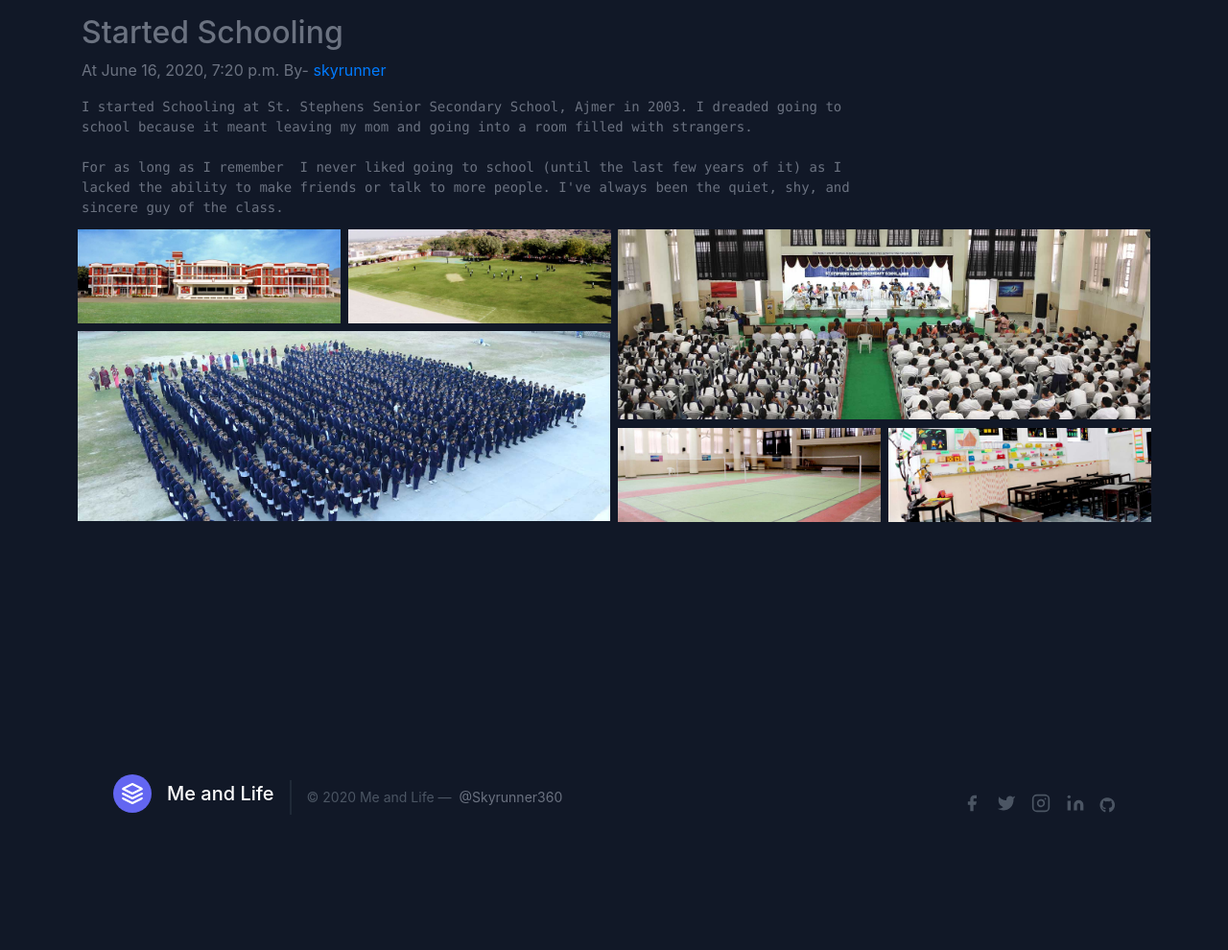
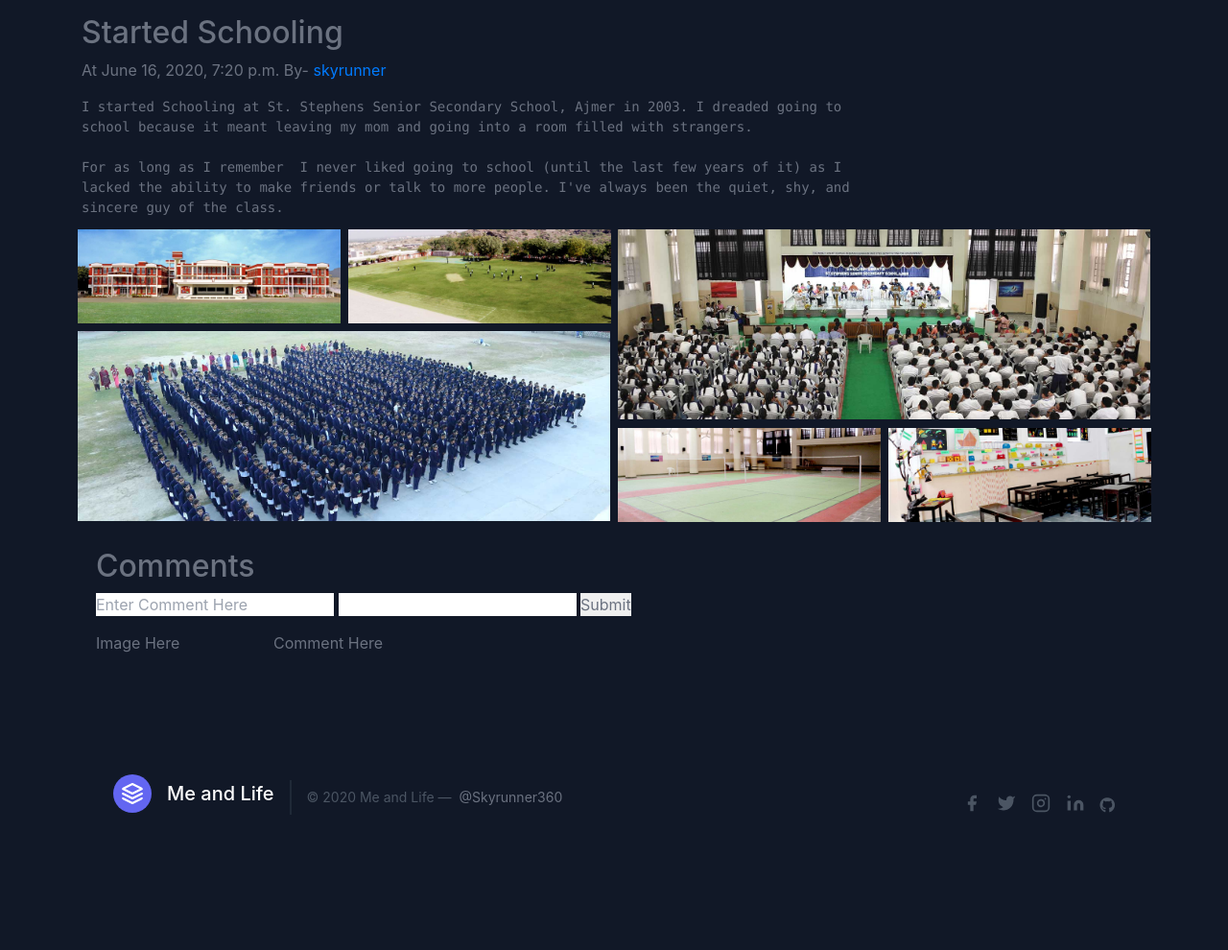
Before and after one commit to skyrunner360/django_blog, a Django app: a page that uses mendlife/templates/blog/blogPost.html in a window 1280 px wide. Shown: the part 93-1083 px from the top of the page at 96% size. Before the commit the page ends 942 px from the top, so only its background shows below. Run offline with Django 3.2, Linux system fonts and the light colour scheme; data comes from the database, SQL or seed files in the repository; both versions use the stored data as it was after the commit; some libraries are stand-ins or nearby versions.

Commit message:
working on comments functionality

```diff
--- a/mendlife/blog/admin.py
+++ b/mendlife/blog/admin.py
@@ -1,5 +1,4 @@
 from django.contrib import admin
-from blog.models import Post,Tech
+from blog.models import Post,Tech, BlogComment
 # Register your models here.
-admin.site.register(Post)
-admin.site.register(Tech)
+admin.site.register((Post, Tech, BlogComment))
--- a/mendlife/blog/models.py
+++ b/mendlife/blog/models.py
@@ -1,4 +1,6 @@
 from django.db import models
+from django.contrib.auth.models import User
+from django.utils.timezone import now
 
 # Create your models here.
 #Creating a Posts Class for writing posts
@@ -31,3 +33,14 @@ class Tech(models.Model):
 
     def __str__(self):
         return self.title + ' by ' + self.author
+
+class BlogComment(models.Model):
+    sno = models.AutoField(primary_key = True)
+    comment = models.TextField()
+    user = models.ForeignKey(User, on_delete=models.CASCADE)
+    post = models.ForeignKey(Post, on_delete=models.CASCADE)
+    parent = models.ForeignKey('self', on_delete=models.CASCADE, null=True)
+    timestamp = models.DateTimeField(default=now)
+
+    def __str__(self):
+        return self.comment[0:13] + " ... " + "by " + self.user.username
--- a/mendlife/blog/urls.py
+++ b/mendlife/blog/urls.py
@@ -3,6 +3,8 @@ from django.urls import path, include
 from .import views
 
 urlpatterns = [
+    #API to post a comment
+    path('postComment', views.postComment, name="postComment"),
     path('', views.blogHome, name="bloghome"),
     # The below line tells django to redirect to any random string appended in the address as str:slug.
     path('<str:slug>', views.blogPost, name="blogPost"),
--- a/mendlife/blog/views.py
+++ b/mendlife/blog/views.py
@@ -1,5 +1,6 @@
-from django.shortcuts import render, HttpResponse
-from blog.models import Post,Tech
+from django.shortcuts import render, HttpResponse, redirect
+from blog.models import Post,Tech, BlogComment
+from django.contrib import messages
 
 # Create your views here.
 def blogHome(request):
@@ -12,7 +13,20 @@ def blogHome(request):
 def blogPost(request,slug):
     post = Post.objects.filter(slug=slug).first()
     tech = Tech.objects.filter(slug=slug).first()
-    context = {'post': post,'tech':tech}
+    pcomments = BlogComment.objects.filter(post=post)
+    tcomments = BlogComment.objects.filter(post=tech)
+    context = {'post': post,'tech':tech,'pcomments':pcomments,'tcomments':tcomments}
     return render(request,'blog/blogPost.html',context)
 # The below function takes slug as another argument and passes it to blogpost like the commented line shown below
     # return HttpResponse(f'This is Blogpost: {slug}')
+def postComment(request):
+    if request.method=="POST":
+        comment = request.POST.get("comment")
+        user = request.user
+        postSno = request.POST.get("postSno")
+        post = Post.objects.get(sno=postSno)
+
+        comment = BlogComment(comment=comment,user=user,post=post)
+        comment.save()
+        messages.success(request,"Your Comment has been posted successfully")
+    return redirect("/blog/{post.slug}")
--- a/mendlife/templates/blog/blogPost.html
+++ b/mendlife/templates/blog/blogPost.html
@@ -47,7 +47,17 @@
     </div>
     <div class="container">
     <div class="fb-like my-2 text-gray-500 bg-gray-900 body-font" data-href="http://skyrunner360.pythonanywhere.com" data-width="" data-layout="standard" data-action="like" data-size="small" data-share="true"></div><br>
-    <div class="fb-comments my-1 text-gray-500 bg-gray-900 body-font" data-href="https://skyrunner360.pythonanywhere.com" data-numposts="5" data-width=""></div>
+    <h2>Comments</h2>
+    <form action="/blog/postComment" method="post">{% csrf_token %}
+    <input type="text" name="comment" placeholder ="Enter Comment Here">
+    <input type="hidden" name="postSno" value="{{post.sno}}">
+    <input type="text">
+    <input type="submit" value="Submit">
+    </form>
+    <div class="row my-3">
+    <div class="col-md-2"> Image Here</div>
+    <div class="col-md-10">Comment Here</div>
+    </div>
     </div>
 </div>
 </div>
```
Also changed, not shown: mendlife/blog/migrations/0012_blogcomment.py (added), mendlife/db.sqlite3.
